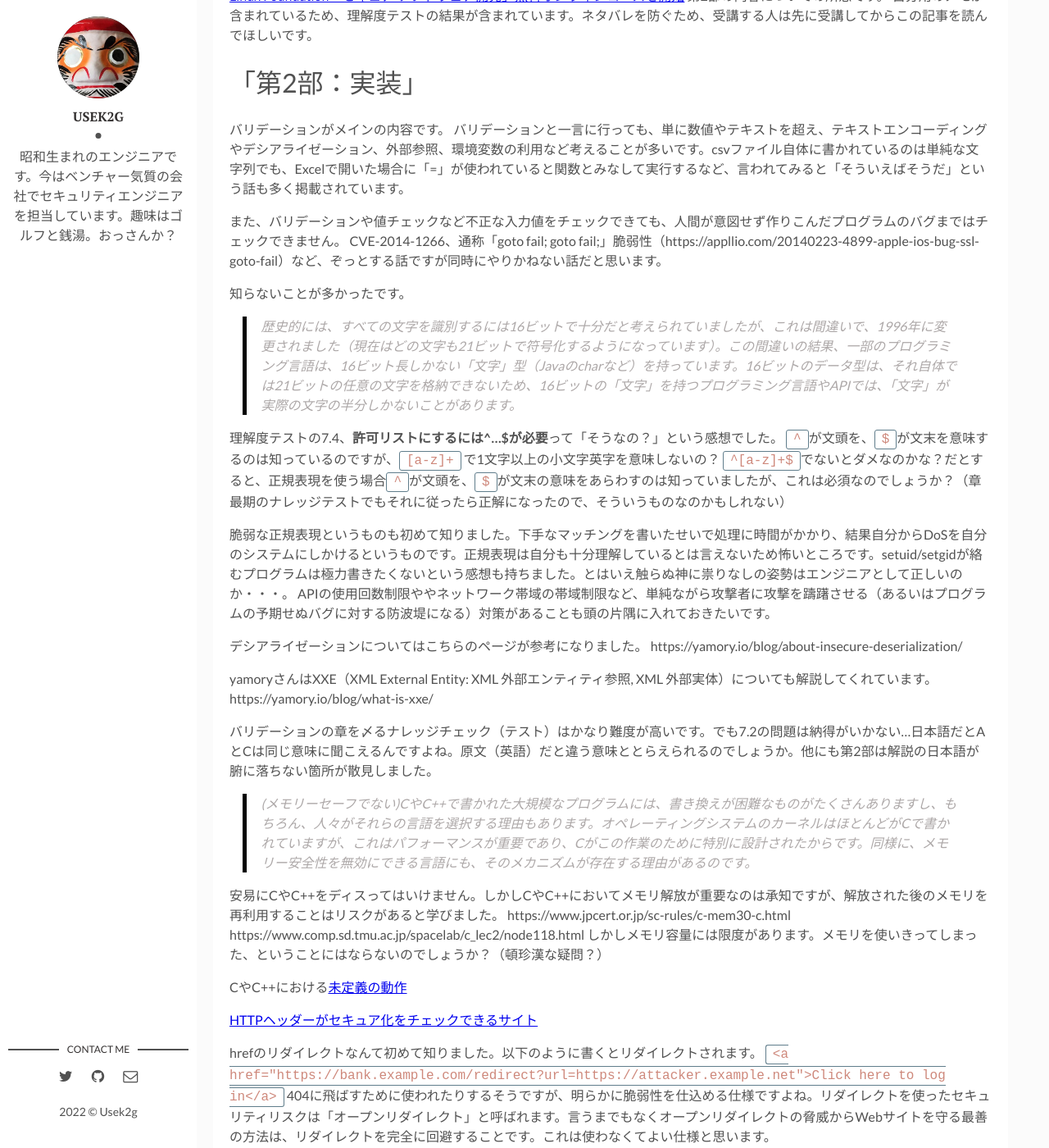
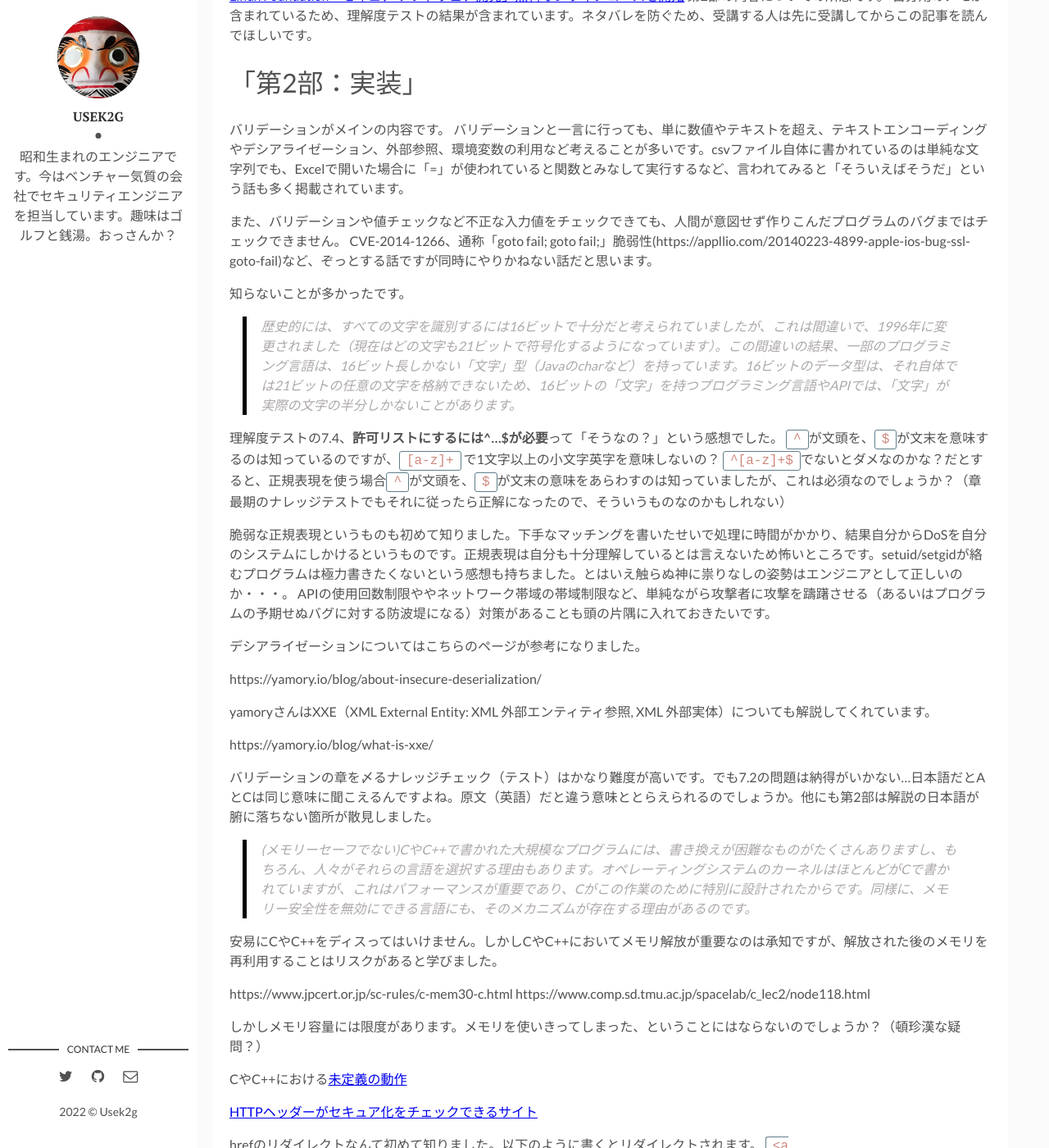
Before and after one commit to Usek2g/blog, a Jekyll site: the page built from _posts/2022-12-22-developing-secure-software-lfd121_2.markdown, in a window 1280 px wide and 1400 px high, scrolled down 694 px. Shown: the whole window at 82% size. Built offline with Jekyll 4.4.1, drawn with Linux system fonts in a browser that asks for light colours.

Commit message:
fix article link

```diff
--- a/_posts/2022-12-22-developing-secure-software-lfd121_2.markdown
+++ b/_posts/2022-12-22-developing-secure-software-lfd121_2.markdown
@@ -17,7 +17,7 @@
 バリデーションと一言に行っても、単に数値やテキストを超え、テキストエンコーディングやデシアライゼーション、外部参照、環境変数の利用など考えることが多いです。csvファイル自体に書かれているのは単純な文字列でも、Excelで開いた場合に「=」が使われていると関数とみなして実行するなど、言われてみると「そういえばそうだ」という話も多く掲載されています。
 
 また、バリデーションや値チェックなど不正な入力値をチェックできても、人間が意図せず作りこんだプログラムのバグまではチェックできません。
-CVE-2014-1266、通称「goto fail; goto fail;」脆弱性（https://appllio.com/20140223-4899-apple-ios-bug-ssl-goto-fail）など、ぞっとする話ですが同時にやりかねない話だと思います。
+CVE-2014-1266、通称「goto fail; goto fail;」脆弱性(https://appllio.com/20140223-4899-apple-ios-bug-ssl-goto-fail)など、ぞっとする話ですが同時にやりかねない話だと思います。
 
 知らないことが多かったです。
 
@@ -32,9 +32,11 @@
 
 
 デシアライゼーションについてはこちらのページが参考になりました。
+
 https://yamory.io/blog/about-insecure-deserialization/
 
 yamoryさんはXXE（XML External Entity: XML 外部エンティティ参照, XML 外部実体）についても解説してくれています。
+
 https://yamory.io/blog/what-is-xxe/
 
 
@@ -43,8 +45,10 @@
 > (メモリーセーフでない)CやC++で書かれた大規模なプログラムには、書き換えが困難なものがたくさんありますし、もちろん、人々がそれらの言語を選択する理由もあります。オペレーティングシステムのカーネルはほとんどがCで書かれていますが、これはパフォーマンスが重要であり、Cがこの作業のために特別に設計されたからです。同様に、メモリー安全性を無効にできる言語にも、そのメカニズムが存在する理由があるのです。
 
 安易にCやC++をディスってはいけません。しかしCやC++においてメモリ解放が重要なのは承知ですが、解放された後のメモリを再利用することはリスクがあると学びました。
+
 https://www.jpcert.or.jp/sc-rules/c-mem30-c.html
 https://www.comp.sd.tmu.ac.jp/spacelab/c_lec2/node118.html
+
 しかしメモリ容量には限度があります。メモリを使いきってしまった、ということにはならないのでしょうか？（頓珍漢な疑問？）
 
 CやC++における[未定義の動作](https://programming-place.net/ppp/contents/glossary/ma/undefined_behavior.html)
```
